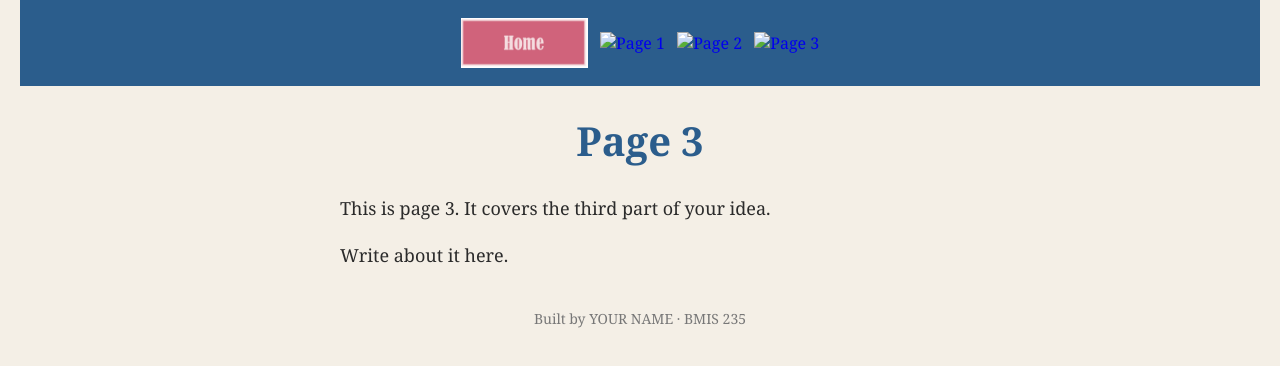
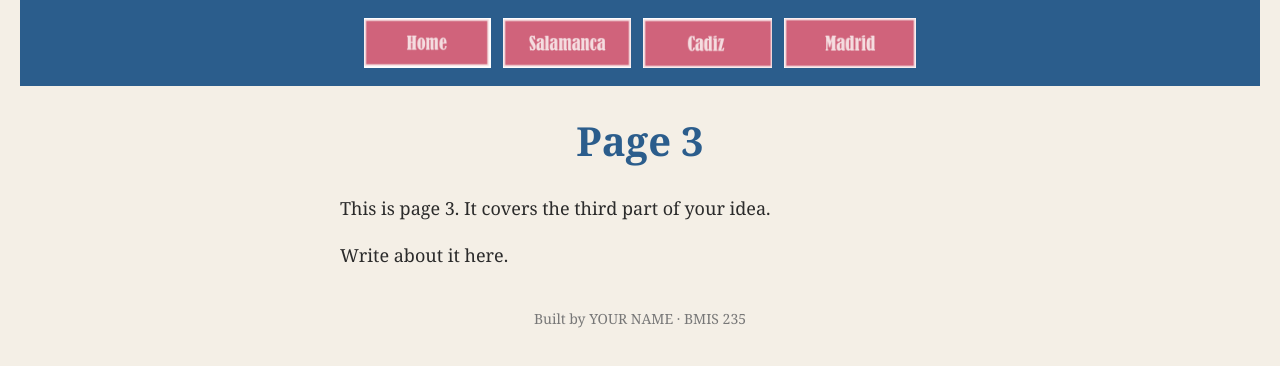
Before and after one commit to jmurgel/bmis-html-4, a plain HTML site: page madrid.html in a window 1280 px wide. Drawn offline with Linux system fonts and the light colour scheme.

Commit message:
Update madrid.html

```diff
--- a/madrid.html
+++ b/madrid.html
@@ -21,9 +21,9 @@
      ===================================================================== -->
 <nav>
     <a href="index.html"><img src="img/home.png" alt="Home"></a>
-    <a href="page1.html"><img src="img/page1.png" alt="Page 1"></a>
-    <a href="page2.html"><img src="img/page2.png" alt="Page 2"></a>
-    <a href="page3.html"><img src="img/page3.png" alt="Page 3"></a>
+    <a href="salamanca.html"><img src="img/salamanca.png" alt="Salamanca"></a>
+    <a href="cadiz.html"><img src="img/cadiz.png" alt="Cadiz"></a>
+    <a href="madrid.html"><img src="img/madrid.png" alt="Madrid"></a>
 </nav>
 
 <h1>Page 3</h1>
```
